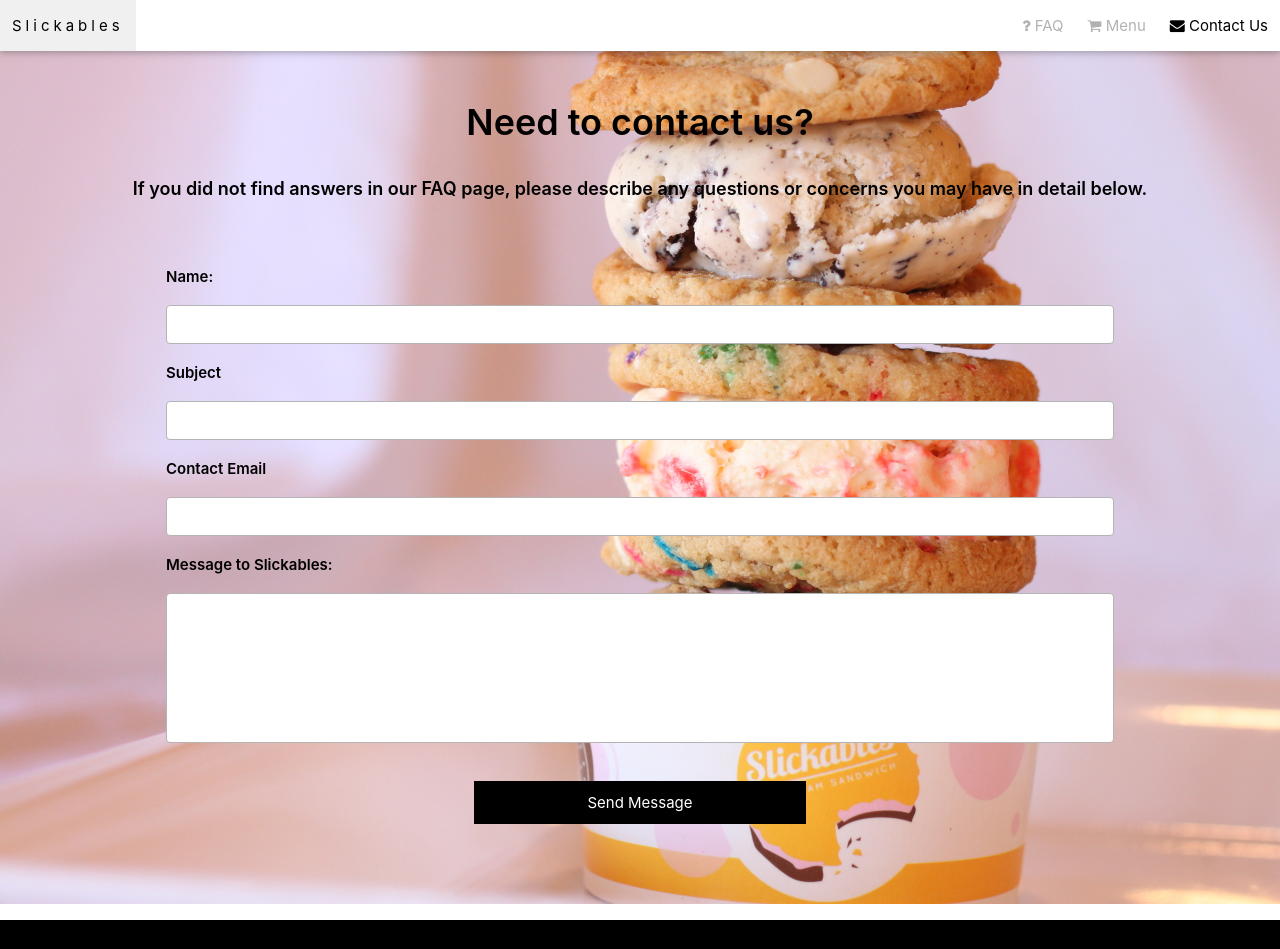
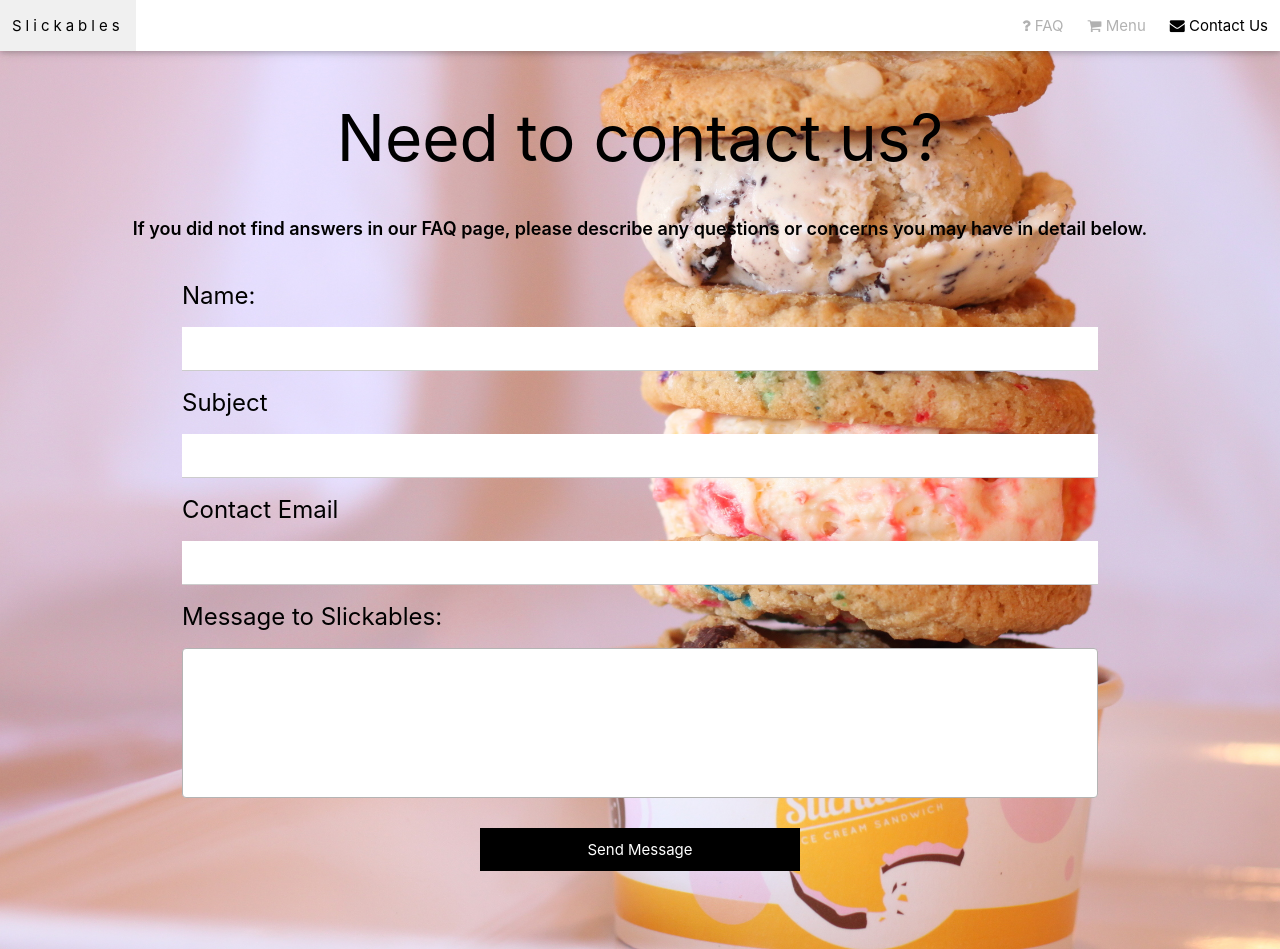
Before and after one commit to cafitzp1/TeamProject, a plain HTML site: page public/contact.html in a window 1280 px wide. Shown: the top 949 px of the page. Drawn offline with nearby package versions, Linux system fonts and the light colour scheme.

Commit message:
changed font stytles, added inputs to a form, removed white gap at bottom of page

```diff
--- a/public/contact.html
+++ b/public/contact.html
@@ -37,32 +37,33 @@
     <!-- Content Section -->
     <div class="w3-container bgimg-2" style="padding:80px 2px 80px 2px" id="content">
         <div class="w3-row-padding w3-center">
-            <div class="w3-text-black">
-                <h1>Need to contact us?</h1>
-                <p class="w3-large" style="padding-bottom: 25px;">If you did not find answers in our FAQ page, please
+            <div class="w3-display-center w3-text-black w3-block">
+                <span class="w3-jumbo">Need to contact us?</span><br>
+                <p class="w3-large">If you did not find answers in our FAQ page, please
                     describe any questions or concerns you may have in detail below.</p>
             </div>
         </div>
 
         <!-- Form stuff -->
         <div class="w3-row-padding w3-center" style="margin: 0px 10rem;">
-            <div class="user-form-entry">
+            <form class="w3-container">
                 <!-- input (type text for first three) -->
-                <p>Name:</p>
-                <input class="formstuff" id="nameentry" name="nameentry" type="text">
-                <p>Subject</p>
-                <input class="formstuff" id="subjectline" name="subjectline" type="text">
-                <p>Contact Email</p>
-                <input class="formstuff" id="contactemail" name="contactemail" type="text">
-                <p>Message to Slickables:</p>
-                <textarea class="formstuff" maxbytes="4000" maxlength="4500" rows="" cols="" class="field-block" id="messagebox" name="messagebox"
-                    required="" value=""></textarea>
+                <h3 class="w3-left">Name:</h3>
+                <input class="w3-input" id="nameentry" name="nameentry" type="text">
+                <h3 class="w3-left">Subject</h3>
+                <input class="w3-input" id="subjectline" name="subjectline" type="text">
+                <h3 class="w3-left">Contact Email</h3>
+                <input class="w3-input" id="contactemail" name="contactemail" type="text">
+                <h3 class="w3-left">Message to Slickables:</h3>
+                <textarea class="w3-input" maxbytes="4000" maxlength="4500" rows="" cols="" class="field-block" id="messagebox"
+                    name="messagebox" required="" value=""></textarea>
                 <button class="w3-button w3-black" style="width: 35%; margin-top: 30px;">Send Message</button>
-            </div>
+            </form>
         </div>
     </div>
+    </div>
     <!-- Footer -->
-    <footer class="w3-center w3-black w3-padding-64 w3-margin-top">
+    <footer class="w3-center w3-black w3-padding-64">
         <div class="w3-xlarge w3-section">
             <i class="fa fa-facebook-official w3-hover-opacity"></i>
             <i class="fa fa-instagram w3-hover-opacity"></i>
```
